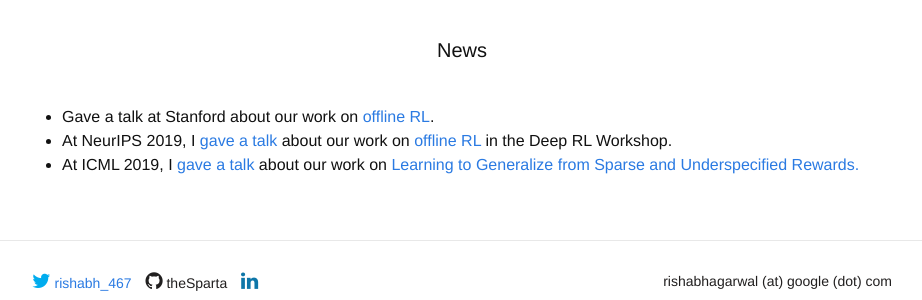
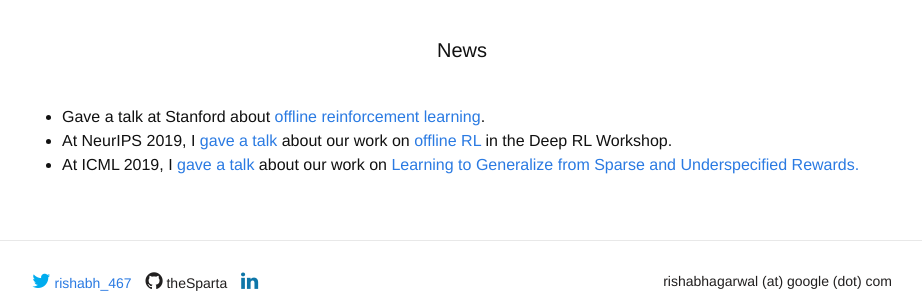
Before and after one commit to agarwl/agarwl.github.io, a Jekyll site: the page built from index.html, in a window 1280 px wide. Shown: the part 644-944 px from the top of the page, without its empty margins (178-1100 px from the left). Built offline with Jekyll 4.4.1, drawn with Linux system fonts in a browser that asks for light colours; nearby versions of some CDN libraries; some web fonts are replaced.

Commit message:
Update index.html

```diff
--- a/index.html
+++ b/index.html
@@ -21,7 +21,7 @@ title: "Rishabh Agarwal"
 
 <h1 class="page-heading">News</h1>
 <ul>
-  <li> Gave a talk at Stanford about our work on <a href="offline-rl.github.io">offline RL</a>.
+  <li> Gave a talk at Stanford about <a href="https://offline-rl.github.io">offline reinforcement learning</a>.
   <li> At NeurIPS 2019, I <a href='https://slideslive.com/38922027/deep-reinforcement-learning-3?t=1728'>gave a talk </a> about our work on <a href='https://offline-rl.github.io'>offline RL</a> in the Deep RL Workshop.</li>
   <li> At ICML 2019, I <a href="https://youtu.be/_IXj6kXPdq8"> gave a talk </a> about our work on <a href="https://arxiv.org/abs/1902.07198"> Learning to Generalize from Sparse and Underspecified Rewards. </a>
 </ul>
```
